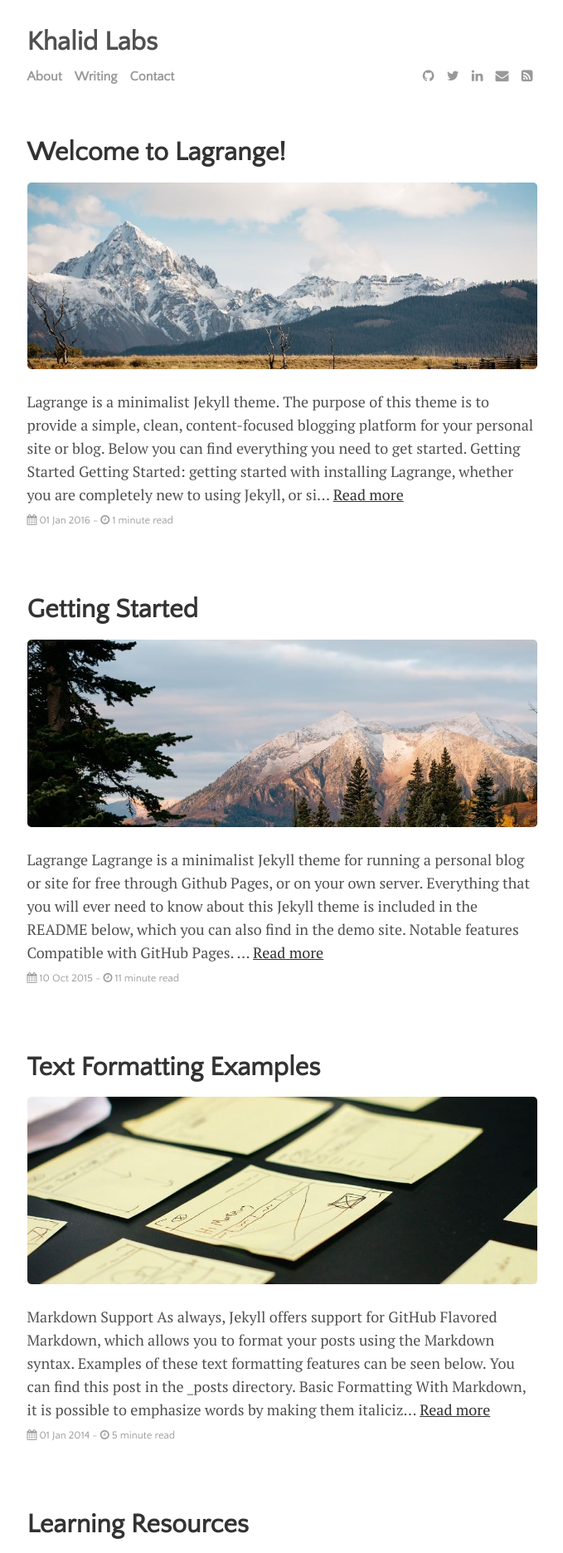
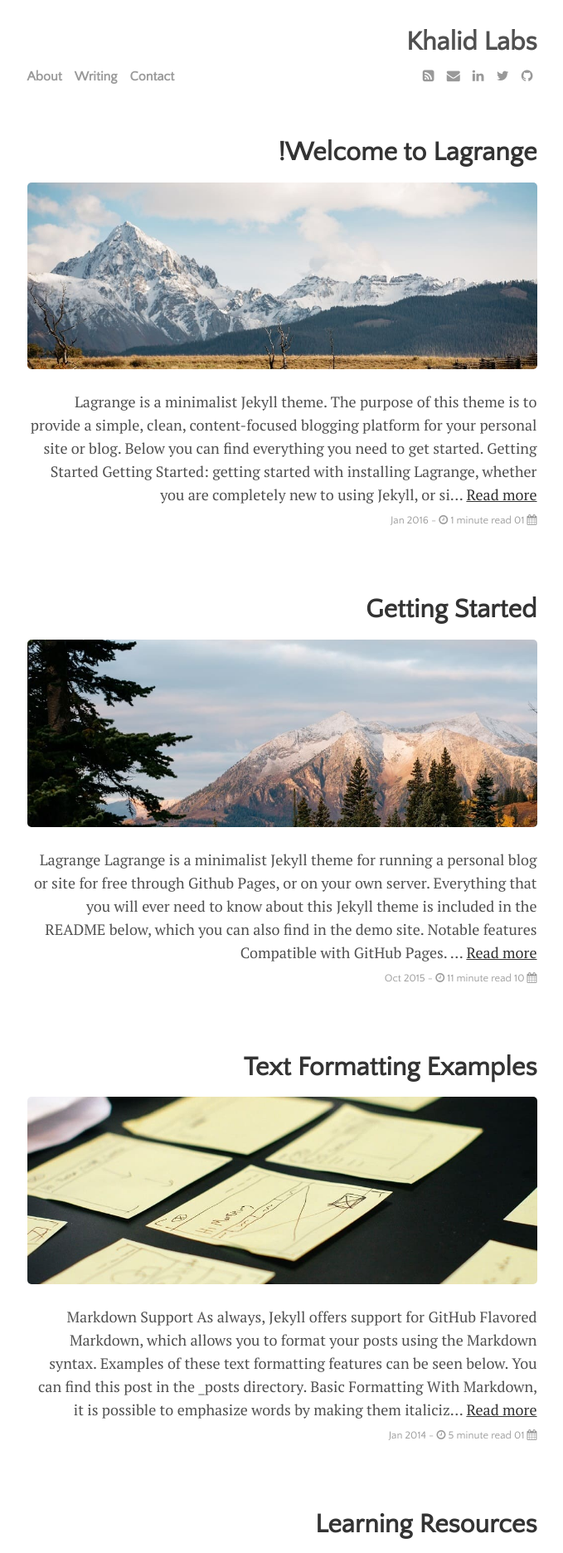
Before and after one commit to khalidlabs/khalidlabs.github.io, a Jekyll site: the page built from index.html, in a window 1280 px wide. Shown: the top 1872 px of the page at 83% size, without its empty margins (300-979 px from the left). Built offline with Jekyll 4.4.1, drawn with Linux system fonts in a browser that asks for light colours; the list of posts is cut into pages by our own code.

Commit message:
Update main.css

```diff
--- a/assets/css/main.css
+++ b/assets/css/main.css
@@ -16,6 +16,12 @@
 /*
   Base
 */
+
+html {
+  direction: rtl;
+  font-size: 100%;
+  height: 100%;
+}
 
 body {
   font-family: "PT Serif", Georgia, "Times New Roman", serif;
```
